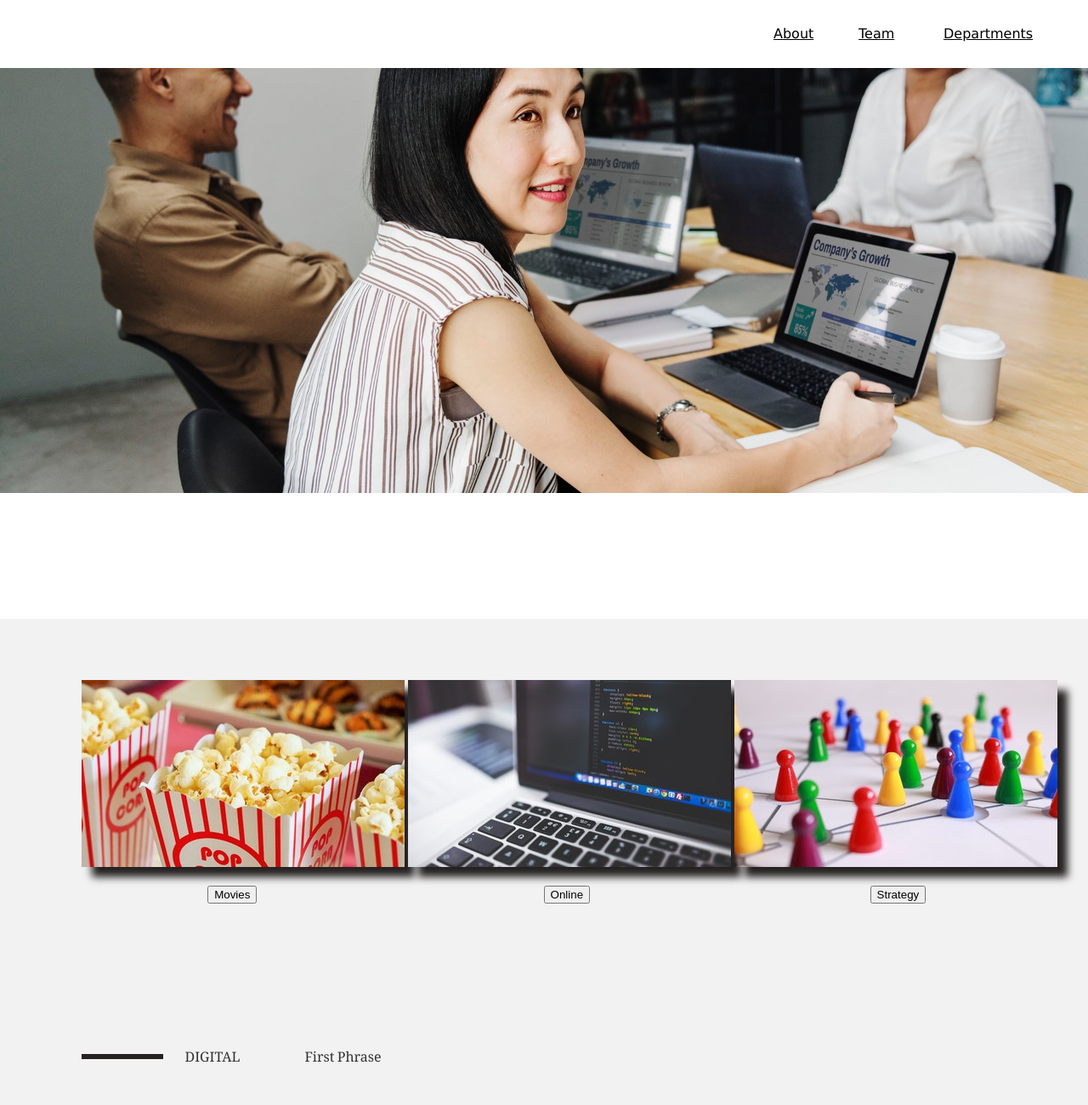
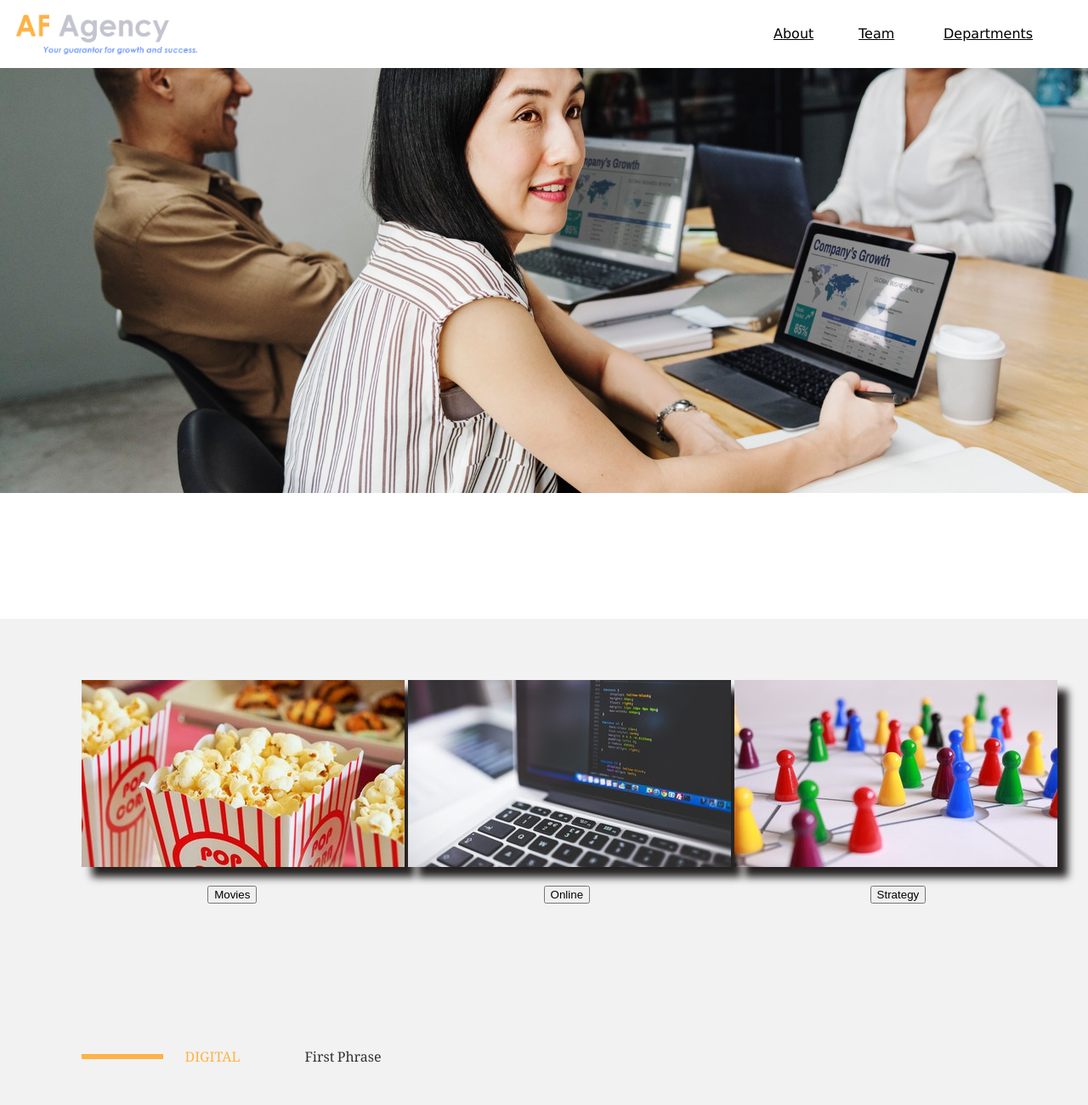
Before and after one commit to KonstantinFrank01/website-gatsbyJS, a Gatsby site in the folder website/: page / in a window 1280 px wide. Shown: the top 1300 px of the page at 85% size. Built offline with nearby package versions, Linux system fonts and the light colour scheme; Gatsby itself is replaced by a stand-in of ours.

Commit message:
Logo eingebunden

```diff
--- a/website/src/pages/index.js
+++ b/website/src/pages/index.js
@@ -4,12 +4,14 @@ import DepBox1 from "../components/depBox1"
 import DepBox2 from "../components/depBox2"
 import DepBox3 from "../components/depBox3"
 import Typist from "../components/reactTypist"
+import Logo from "../images/logo.jpg"
 import heroImage from "../images/heroImage3.jpeg"
 
 
 export default () => (
     <div style={{backgroundColor: 'white'}}>
         <NavigationBar />
+        <img src={Logo} alt="Firmenlogo" style={{position: 'absolute', top: '1.5%', left: '1.4%', height: '53px', width: '215px'}} />
         <img src={heroImage} alt="heroImage" style={{position: 'absolute', top: '10%'}}/>
 
         <div id="colorBox1" style={{ backgroundColor: '#F2F2F2', width: '100%', height: '115%', position: 'absolute', top: '91%'}}></div>
@@ -22,8 +24,8 @@ export default () => (
         <div style={{position: 'absolute', left: '67.5%', top: '100%'}}>
             <DepBox3></DepBox3>
         </div>
-        <hr id="headingLine" style={{ zIndex: '1000', position: 'absolute', top: '155%', left: '7.5%', height: '0.7%', width: '7.5%', border: 'none', color: '#262222', backgroundColor: '#262222'}}/>
-        <span style={{ position: 'absolute', top: '154%', left: '17%'}}>DIGITAL</span>
+        <hr id="headingLine" style={{ zIndex: '1000', position: 'absolute', top: '155%', left: '7.5%', height: '0.7%', width: '7.5%', border: 'none', color: '#ffb246', backgroundColor: '#ffb246'}}/>
+        <span style={{ position: 'absolute', top: '154%', left: '17%', color: '#ffb246'}}>DIGITAL</span>
         <Typist></Typist>
 
         <div id="colorBox2" style={{ backgroundColor: '#ffe5e0', width: '100%', height: '50%', position: 'absolute', top: '240%', zIndex: '1000'}}></div>
```
Also changed, not shown: website/src/images/logo.jpg (added).
